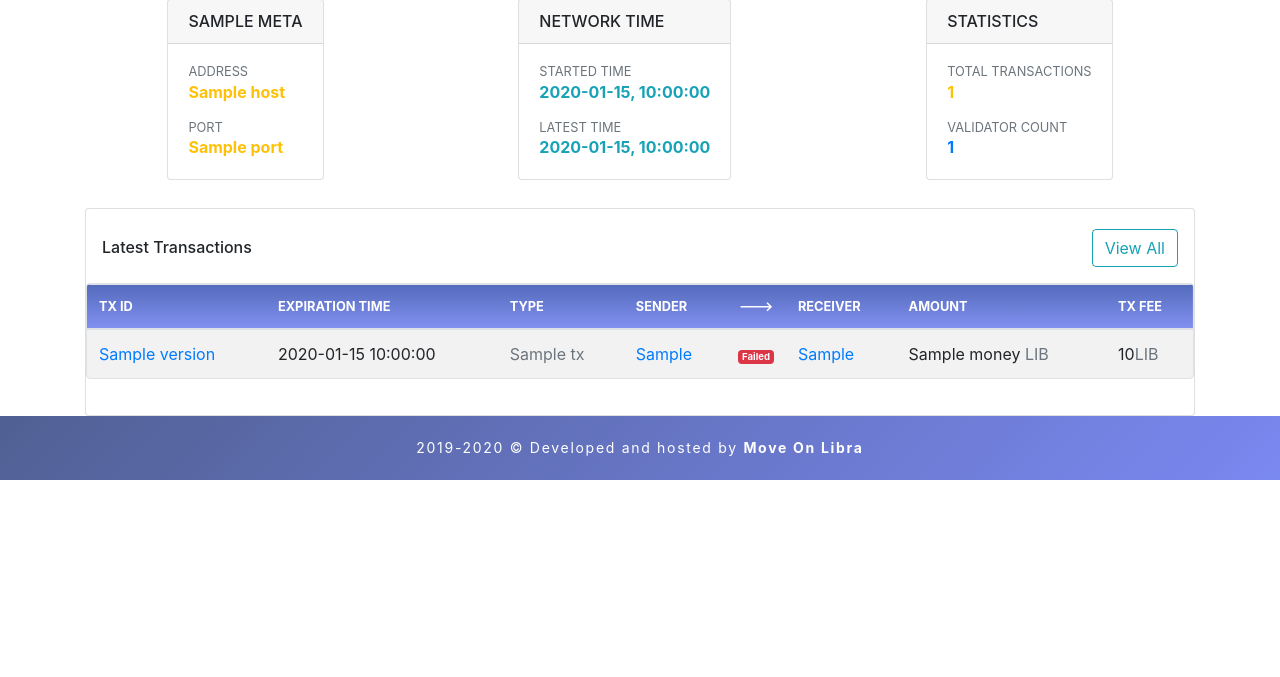
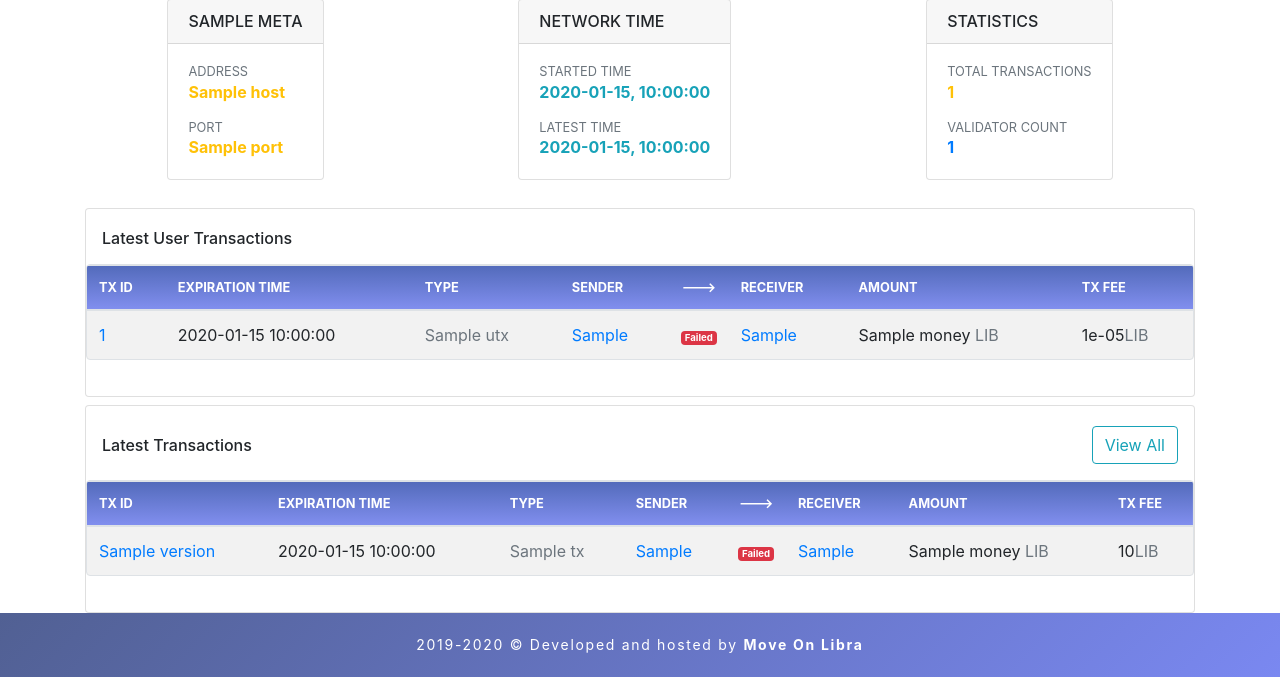
Before and after one commit to MoveOnLibra/LibraExplorer, a Flask app: template templates/index.html in a window 1280 px wide. Shown: the part 202-879 px from the top of the page. Before the commit the page ends 682 px from the top, so only its background shows below. Run offline with Flask 2, Linux system fonts and the light colour scheme; the template is opened without the code that fills it: most values are stand-ins (such as "Sample title", 1, 10 or a date in 2020); some libraries are stand-ins or nearby versions.

Commit message:
add show only user transactions in index page

```diff
--- a/app.py
+++ b/app.py
@@ -119,6 +119,11 @@ def get_latest_txs(limit=10):
     params = {"limit": limit}
     return move_on_libra_api(url, params)
 
+def get_latest_user_txs(limit=10):
+    url = "/v1/transactions/latest_user"
+    params = {"limit": limit}
+    return move_on_libra_api(url, params)
+
 def get_transaction(id):
     url = "/v1/transactions/"+str(id)
     return move_on_libra_api(url)
@@ -220,10 +225,13 @@ def index():
     latest_txs = get_latest_txs(20)
     for tx in latest_txs:
         transaction_format(tx)
+    latest_user_txs = get_latest_user_txs(20)
+    for tx in latest_user_txs:
+        transaction_format(tx)
     meta = get_metadata()
     format_metadata(meta)
     meta['latest_start'] = latest_txs[-1]['version']
-    return render_template('index.html',txs=latest_txs, meta=meta)
+    return render_template('index.html', utxs=latest_user_txs, txs=latest_txs, meta=meta)
 
 @app.route("/locale")
 def change_locale():
--- /dev/null
+++ b/templates/_user_txs.html
@@ -0,0 +1,19 @@
+              {% for tx in utxs %}
+              <tr>
+                <td><a href='./transactions/{{tx.id}}'>{{tx.id}}</a></td>
+                <td class='text-nowrap'><span title='{{tx.time}}'>{{tx.human_time}}</span></td>
+                <td class='font-size-1 text-muted'>{{tx.code_name}}</td>
+                <td><a class="{{tx.sender_text_class}}" href='/accounts/{{tx.sender}}'
+                    title='{{tx.sender}}'>{{tx.sender_ab}}</a></td>
+                {% if tx.success %}
+                <td><small><span class='badge badge-success w-80' style="color:white">{{ _('Success') }}</span></small></td>
+                {% else %}
+                <td><small><span title='{{tx.error_message}}' class='badge badge-danger w-80' style="color:white">{{ _('Failed') }}</span></small>
+                </td>
+                {% endif %}
+                <td><a class="{{tx.receiver_text_class}}" href='/accounts/{{tx.receiver}}'
+                    title='{{tx.receiver}}'>{{tx.receiver_ab}}</a></td>
+                <td class='text-nowrap'>{{tx.money}} <span class='text-muted'>LIB</span></td>
+                <td class='text-nowrap'>{{tx.fee/1000000}}<span class='text-muted'>LIB</span></td>
+              </tr>
+              {% endfor %}
--- a/templates/index.html
+++ b/templates/index.html
@@ -43,15 +43,35 @@
 
     <div class="card">
       <div class="card-body px-0">
+        <div class="d-flex align-items-center px-3 mb-3">
+          <h2 class="h6 mb-0">{{ _('Latest User Transactions') }}</h2>
+          <div class="ml-auto">
 
+          </div>
+        </div>
+
+
+        <div class="table-responsive mb-3 border box-shadow rounded">
+          <table class="table mb-0  table-striped table-hover">
+            {% include '_tx_head.html' %}
+            <tbody id="txs_body">
+              {% include '_user_txs.html'  %}
+            </tbody>
+
+          </table>
+        </div>
+      </div>
+    </div>
+
+    <div class="card mt-2">
+      <div class="card-body px-0">
 
         <div class="d-flex align-items-center px-3 mb-3">
           <h2 class="h6 mb-0">{{ _('Latest Transactions') }}</h2>
           <div class="ml-auto">
-            <a class="btn btn-outline-info" href="/transactions">{{ _('View All') }}</a>
+            <a class="btn btn-outline-info" href="/transactions?start=1">{{ _('View All') }}</a>
           </div>
         </div>
-
 
         <div class="table-responsive mb-3 border box-shadow rounded">
           <table class="table mb-0  table-striped table-hover">
```
Also changed, not shown: view_helper.py (+8 -0 lines).
